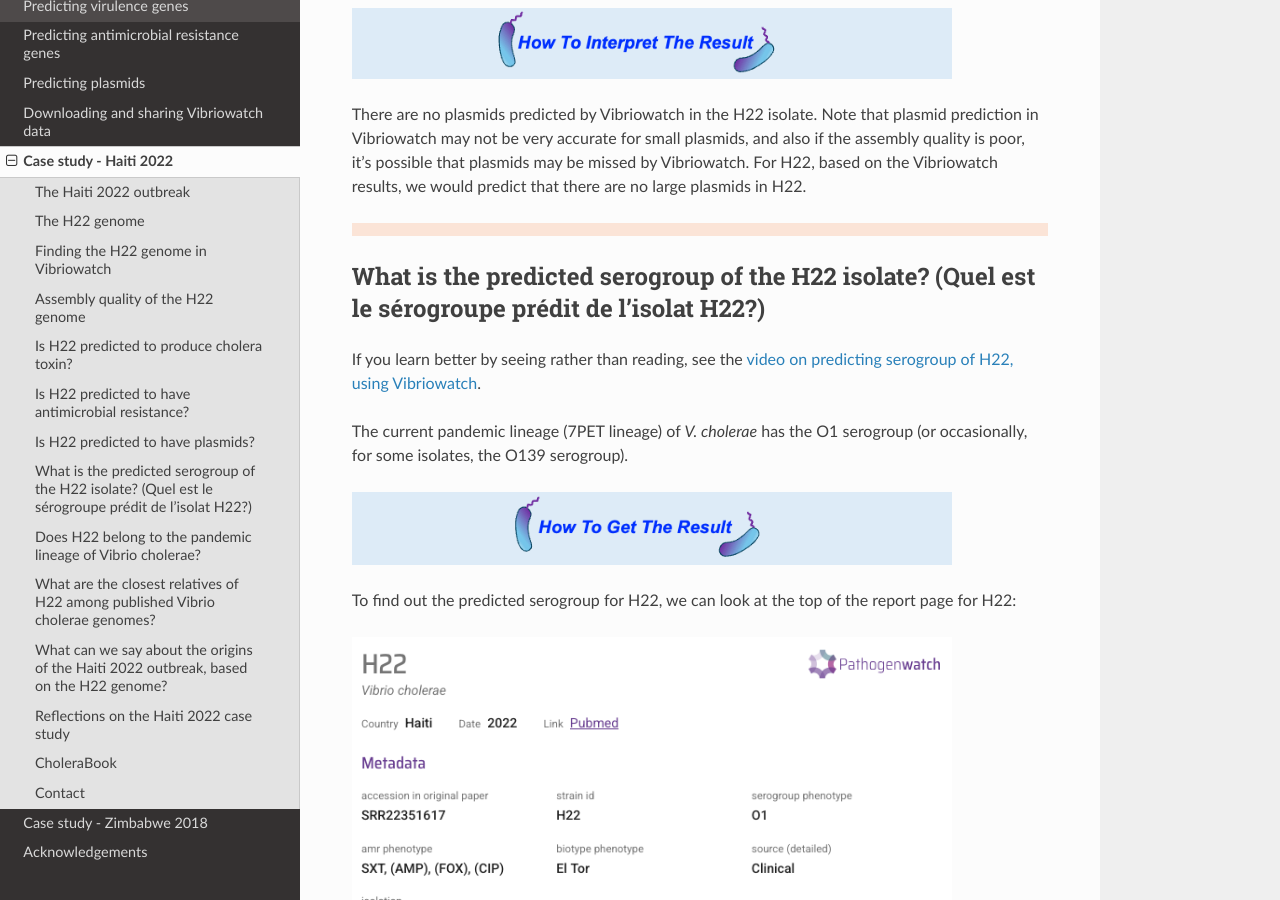
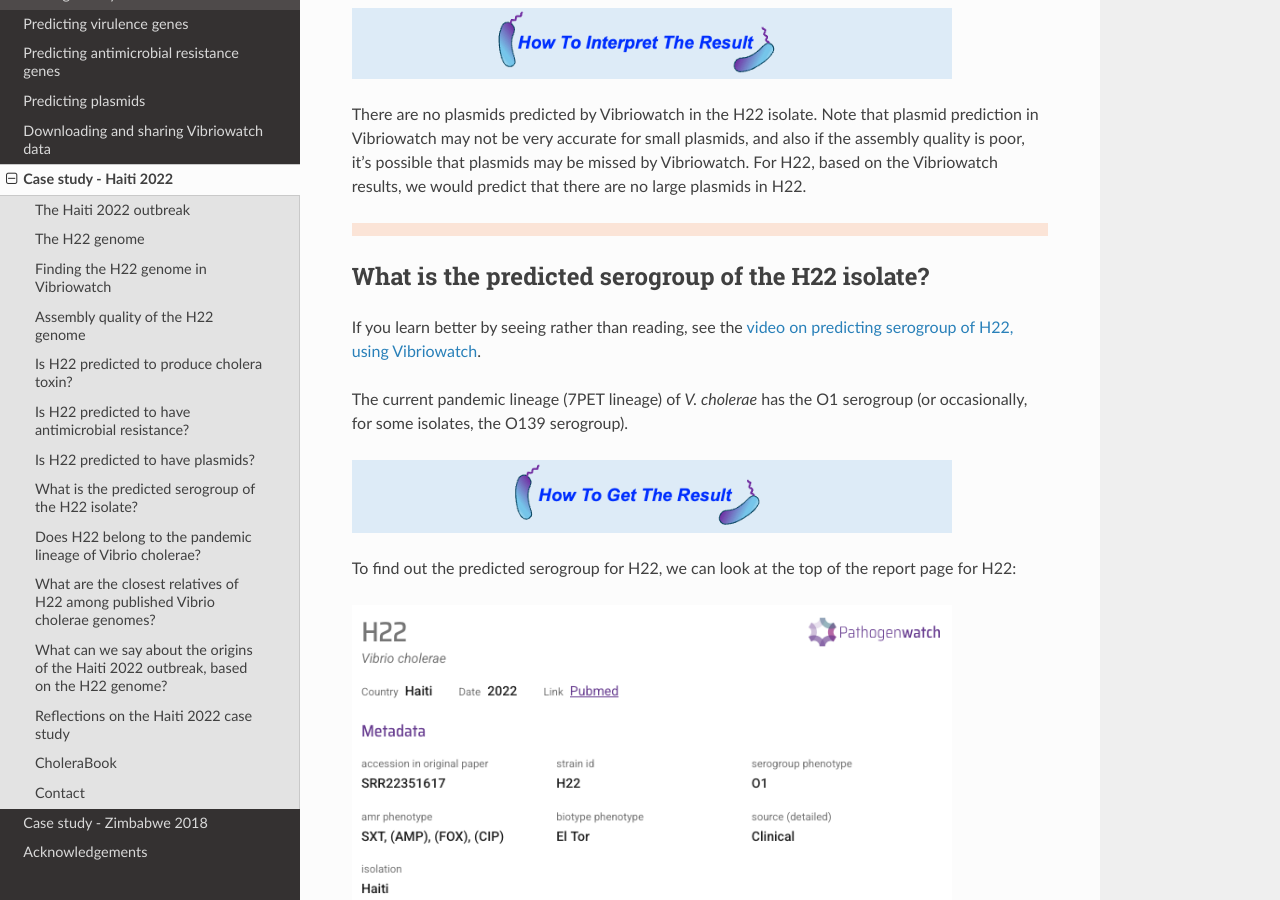
Before and after one commit to avrilcoghlan/vibriowatch, a Sphinx documentation site: the page built from docs/source/haiti.rst, in a window 1280 px wide and 900 px high, scrolled down 8127 px. Built offline with Sphinx 7.4.7 and the Read the Docs theme 3.1.0, drawn with Linux system fonts in a browser that asks for light colours; some of the changed text lies outside the part shown.

Commit message:
Update haiti.rst

```diff
--- a/docs/source/haiti.rst
+++ b/docs/source/haiti.rst
@@ -251,8 +251,8 @@ we would predict that there are no large plasmids in H22.
 .. image:: HorizontalDivider.png
   :width: 1200
 
-What is the predicted serogroup of the H22 isolate? (Quel est le sérogroupe prédit de l’isolat H22?)
-----------------------------------------------------------------------------------------------------
+What is the predicted serogroup of the H22 isolate?
+---------------------------------------------------
 
 If you learn better by seeing rather than reading, see the `video on predicting serogroup of H22, using Vibriowatch`_.
 
```
